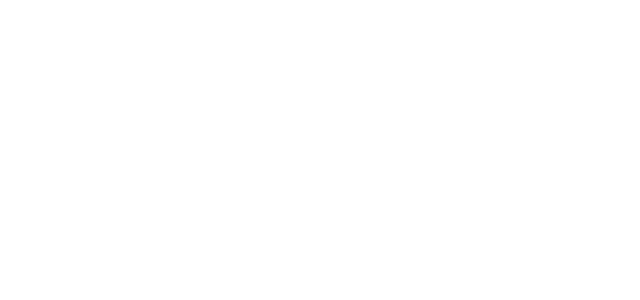
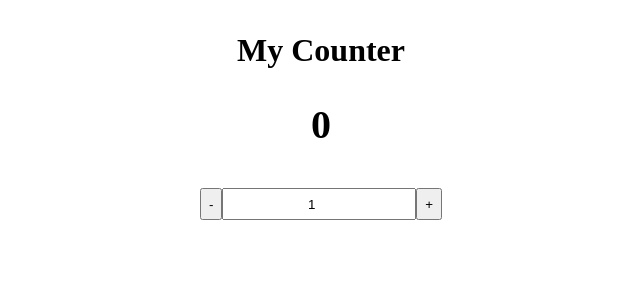
Before and after one commit to azmomaisontech/testing-react, a React (Create React App) app: page / in a window 1280 px wide. Shown: the top 300 px of the page, without its empty margins (319-959 px from the left). Built offline with nearby package versions, Linux system fonts and the light colour scheme.

Commit message:
feat: counter component

```diff
--- a/src/components/app/app.tsx
+++ b/src/components/app/app.tsx
@@ -1,12 +1,12 @@
 import React from "react";
 import { AppReset } from "./styles";
+import Counter from "../counter/counter";
 
-function App() {
+export default function App() {
   return (
     <>
       <AppReset />
+      <Counter />
     </>
   );
 }
-
-export default App;
--- /dev/null
+++ b/src/components/counter/counter.tsx
@@ -0,0 +1,28 @@
+import React from "react";
+import { AddContainer, CounterWrapper } from "./styles";
+
+export default function Counter() {
+  const [increment, setIncrement] = React.useState(1);
+  const [count, setCount] = React.useState(0);
+
+  return (
+    <CounterWrapper>
+      <h1>My Counter</h1>
+      <h2 style={{ color: count > 100 ? "green" : undefined }}>{count}</h2>
+      <AddContainer>
+        <button onClick={() => setCount((count) => count - increment)}>
+          <span>-</span>
+        </button>
+        <input
+          type="number"
+          name="increment"
+          value={increment}
+          onChange={(e) => setIncrement(Number(e.target.value))}
+        />
+        <button onClick={() => setCount((count) => count + increment)}>
+          <span>+</span>
+        </button>
+      </AddContainer>
+    </CounterWrapper>
+  );
+}
--- /dev/null
+++ b/src/components/counter/styles.ts
@@ -0,0 +1,27 @@
+import styled from "styled-components";
+
+export const CounterWrapper = styled.div`
+  display: flex;
+  flex-direction: column;
+  align-items: center;
+  justify-content: center;
+
+  h1 {
+    margin: 1em 0;
+  }
+
+  h2 {
+    margin-bottom: 1em;
+    font-size: 2.5em;
+  }
+`;
+
+export const AddContainer = styled.div`
+  input {
+    padding: 0.5em;
+    text-align: center;
+  }
+  button {
+    padding: 0.5em;
+  }
+`;
```
Also changed, not shown: 2 other files (tests, documents, lock files or other folders).
